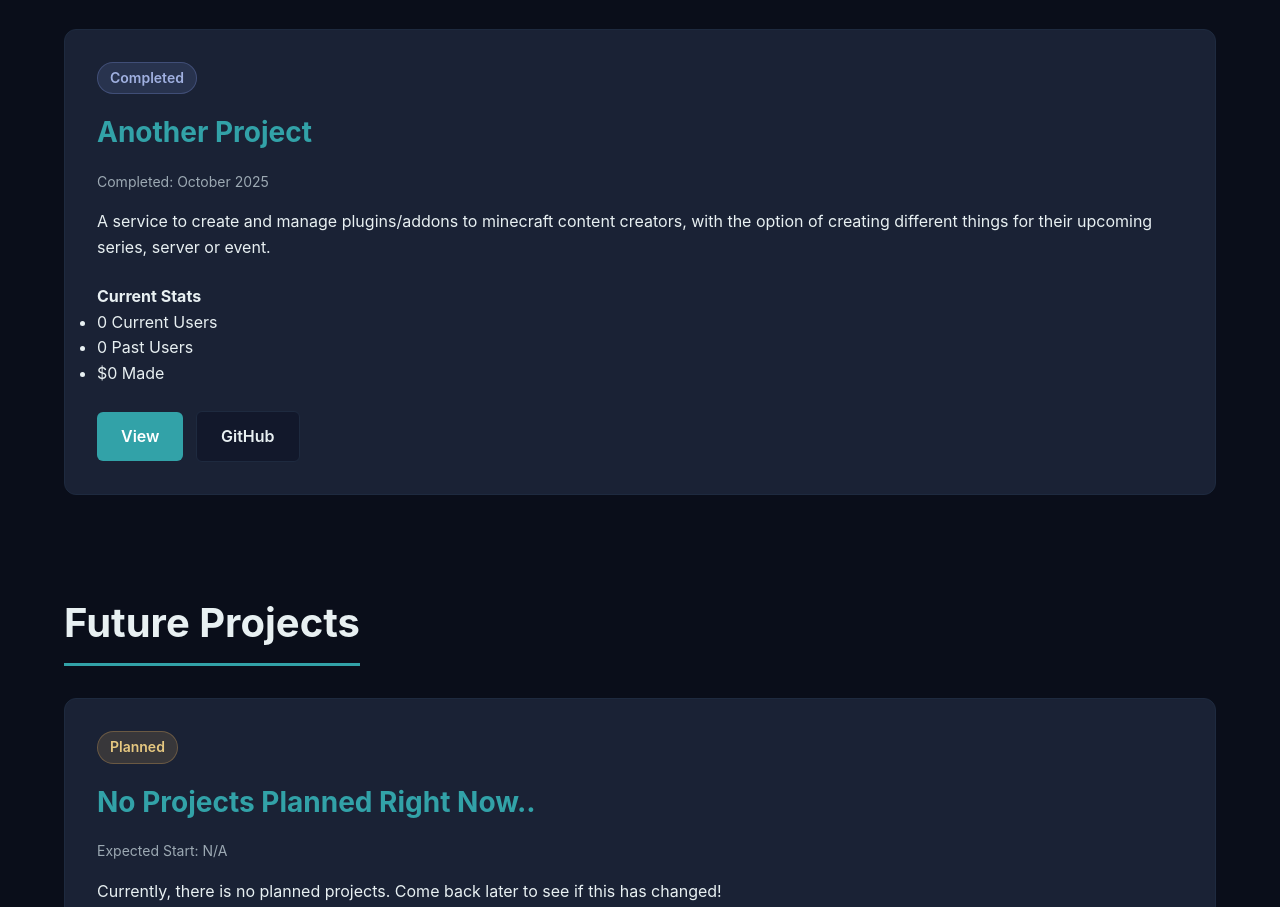
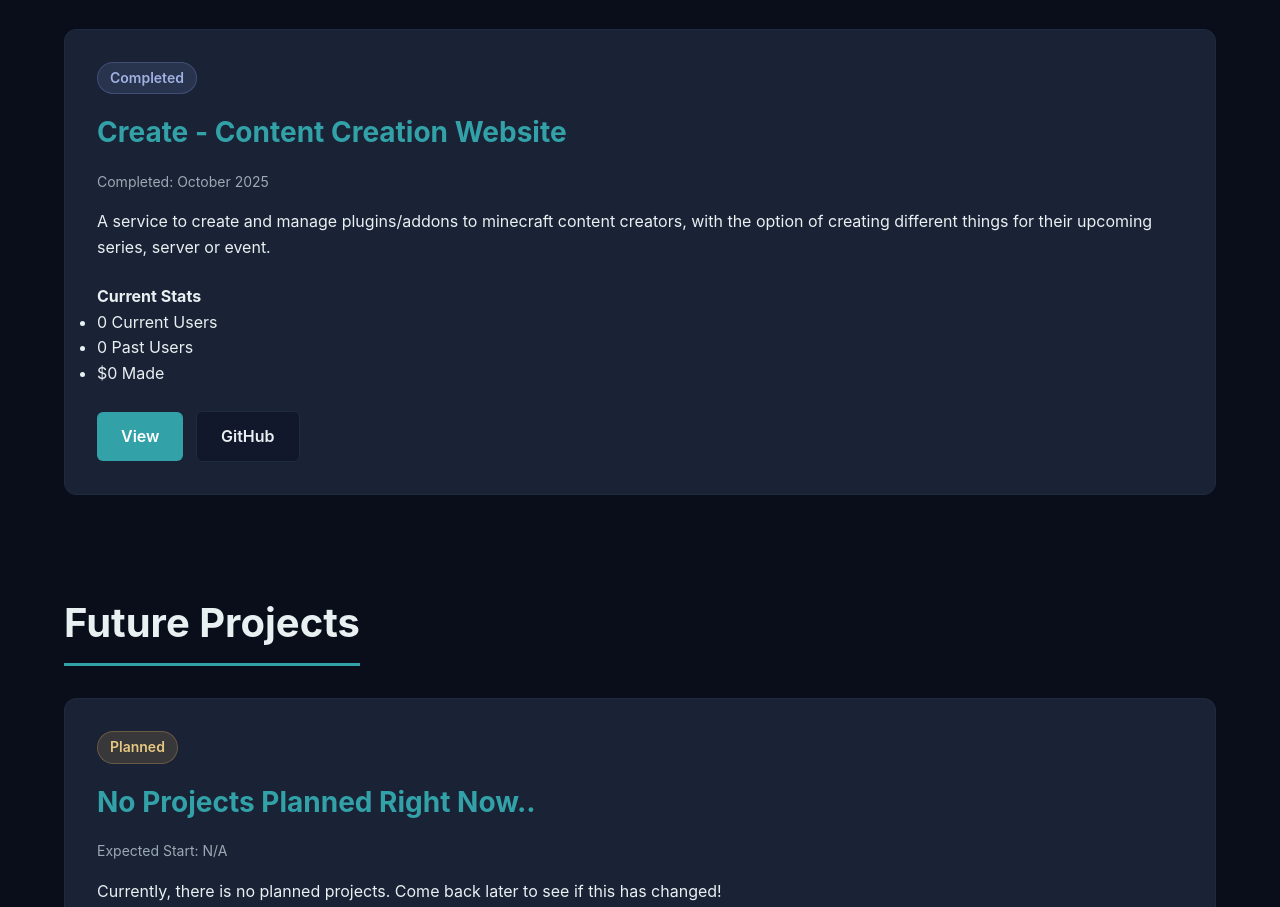
Before and after one commit to catcol456/me, a plain HTML site: page projects.html in a window 1280 px wide. Shown: the part 1264-2171 px from the top of the page. Drawn offline with Linux system fonts and the light colour scheme.

Commit message:
fixed to update past project name

```diff
--- a/projects.html
+++ b/projects.html
@@ -64,7 +64,7 @@
 
             <div class="project-card">
                 <span class="project-status status-past">Completed</span>
-                <h3>Another Project</h3>
+                <h3>Create - Content Creation Website</h3>
                 <div class="article-meta">
                     <span>Completed: October 2025</span>
                 </div>
```
